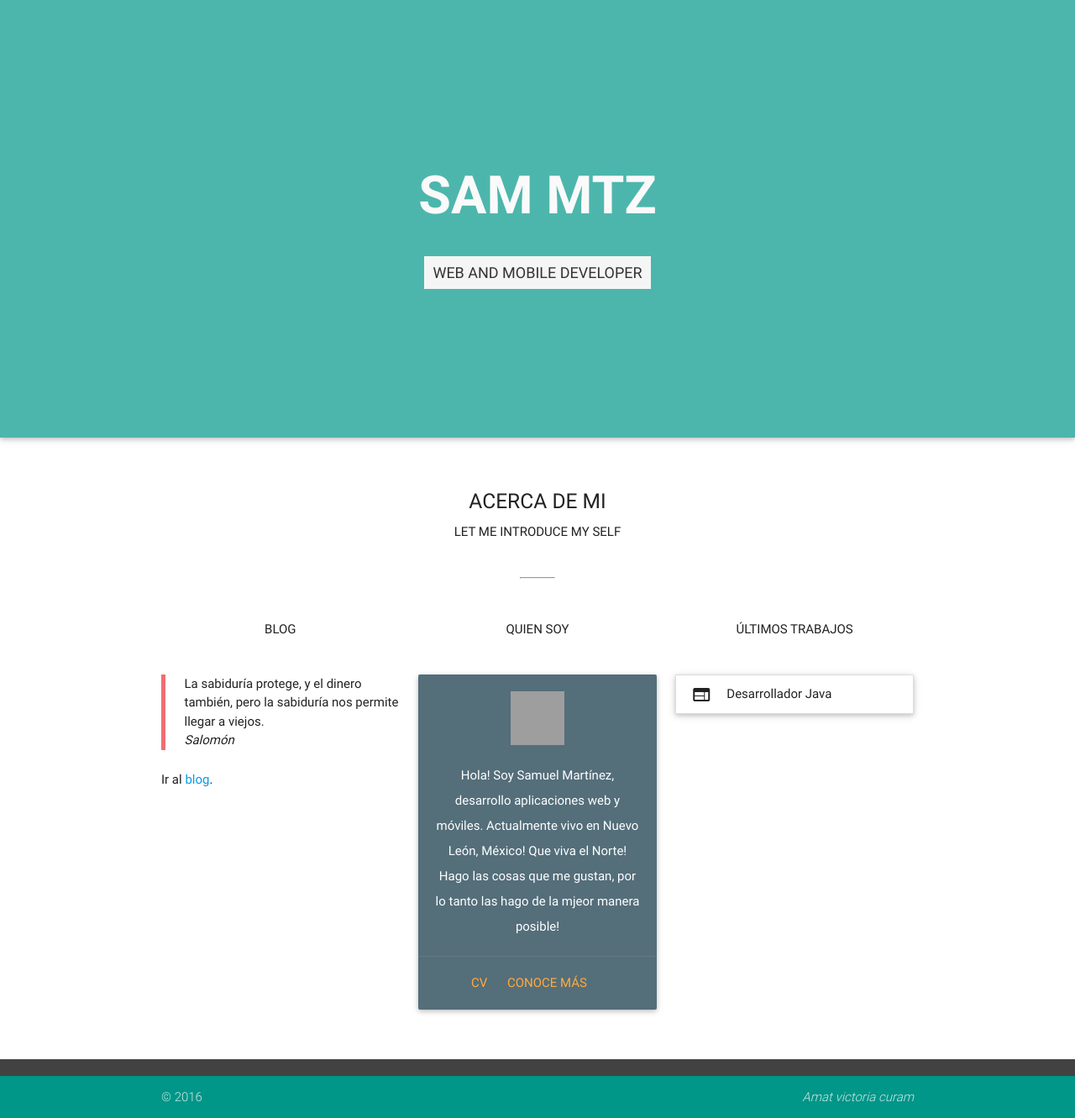
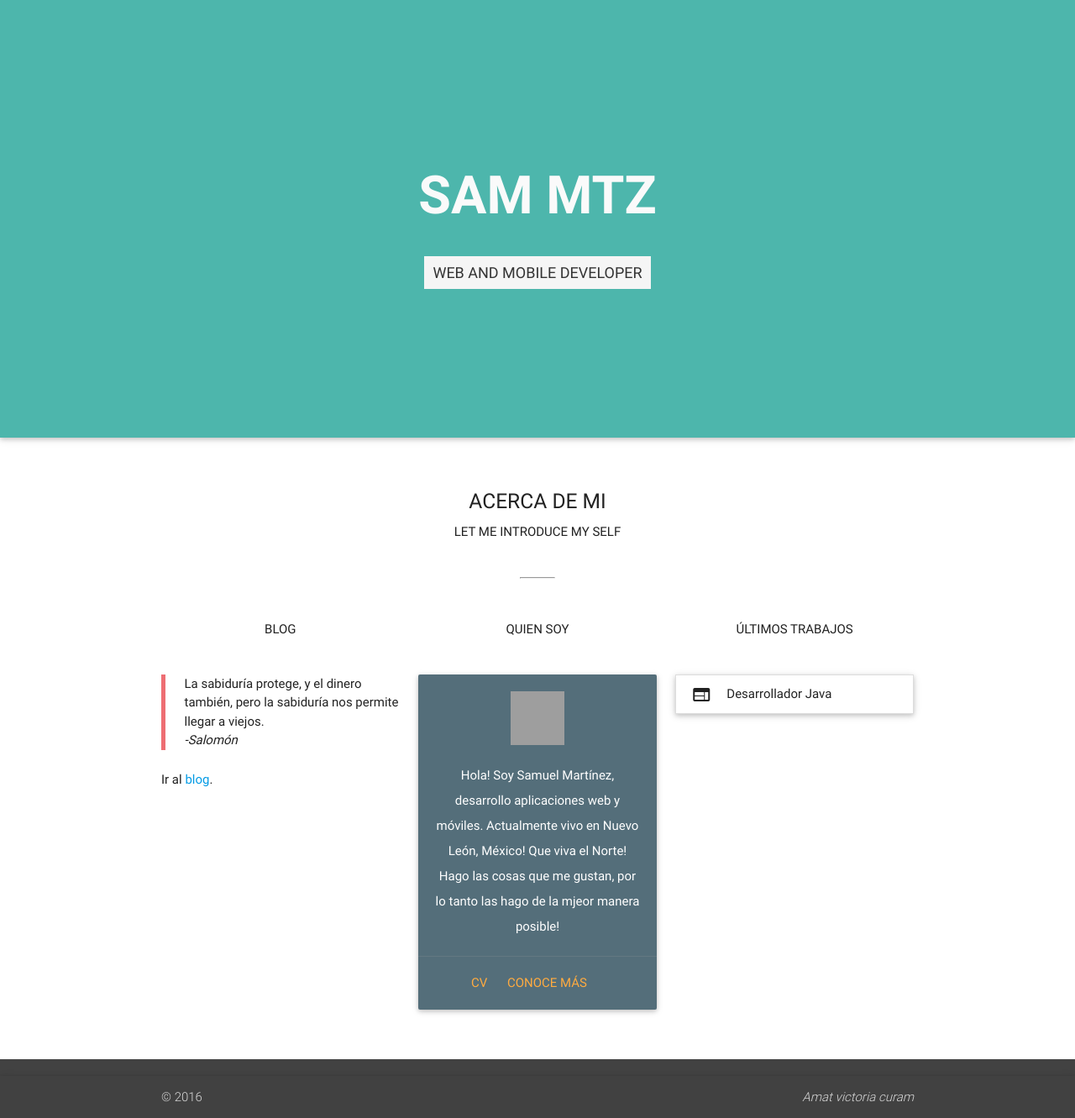
Before and after one commit to const3/const3.github.io, a Jekyll site: the page index.html, which Jekyll copies as it is, in a window 1280 px wide. Shown: the whole page at 84% size. Built offline with Jekyll 4.4.1, drawn with Linux system fonts in a browser that asks for light colours; nearby versions of some CDN libraries; grey boxes are pictures that could not be loaded.

Commit message:
Update index.html

```diff
--- a/index.html
+++ b/index.html
@@ -32,7 +32,7 @@
         <div class="row">
           <div class="col s12 m4 l4">
             <h6>Blog</h6>
-            <blockquote>La sabiduría protege, y el dinero también, pero la sabiduría nos permite llegar a viejos.<br><cite>Salomón</cite></blockquote>
+            <blockquote>La sabiduría protege, y el dinero también, pero la sabiduría nos permite llegar a viejos.<br><cite>-Salomón</cite></blockquote>
             <p>Ir al <a href="/blog">blog</a>.</p>
           </div>
           <div class="col s12 m4 l4">
@@ -62,7 +62,7 @@
       </div>
       </main>
                   <footer class="page-footer grey darken-3">
-          <div class="footer-copyright teal">
+          <div class="footer-copyright lighten-2 z-depth-1">
             <div class="container">
             © 2016
 
```
